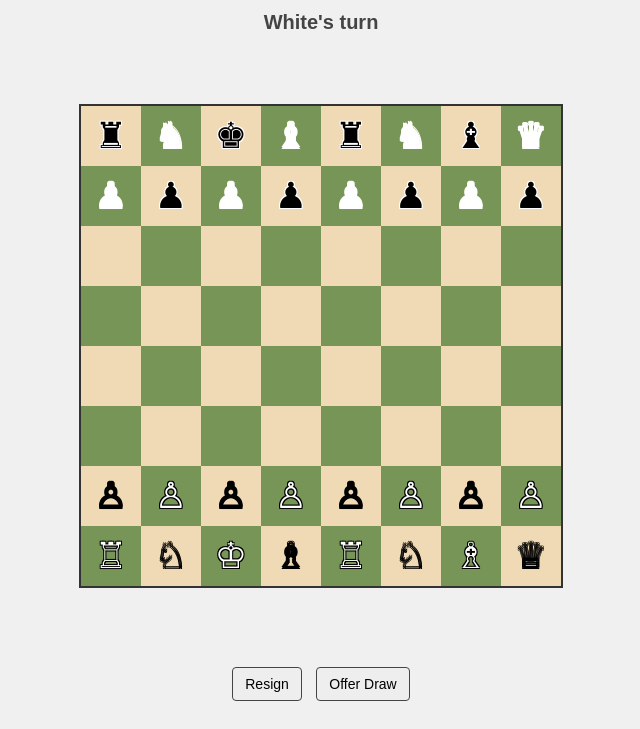
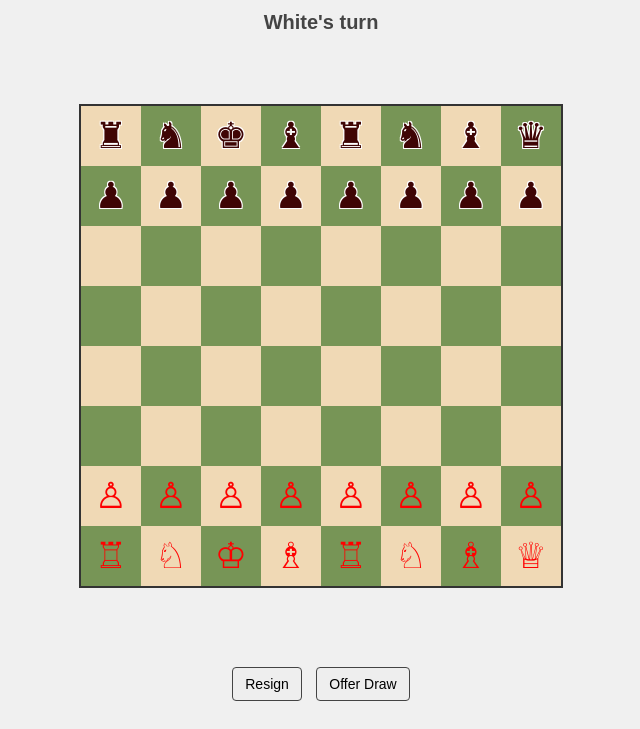
Before and after one commit to dstaehle/Chess960, a plain HTML site: page influence-chess/index.html in a window 1280 px wide. Shown: the part 119-848 px from the top of the page, without its empty margins (319-959 px from the left). Drawn offline with Linux system fonts and the light colour scheme.

Commit message:
Correcting Piece UI Issue

```diff
--- a/influence-chess/index.html
+++ b/influence-chess/index.html
@@ -38,12 +38,10 @@
 
     .light-square {
       background-color: #f0d9b5; /* classic light square color */
-      color: black;
     }
 
     .dark-square {
       background-color: #779556; /* classic dark square color */
-      color: white;
     }
 
     #turn-indicator,
--- a/influence-chess/style.css
+++ b/influence-chess/style.css
@@ -58,7 +58,7 @@ body {
 }
 
 /* Piece styling */
-.white-piece {
+/*.white-piece {
   color: #fff;
   text-shadow:
     -1px -1px 0 #000,
@@ -66,9 +66,12 @@ body {
     -1px 1px 0 #000,
     1px 1px 0 #000;
 }
-
+*/
+.white-piece {
+  color: red !important;
+}
 .black-piece {
-  color: #000;
+  color: #3f0505;
   text-shadow:
     -1px -1px 0 #fff,
     1px -1px 0 #fff,
```
